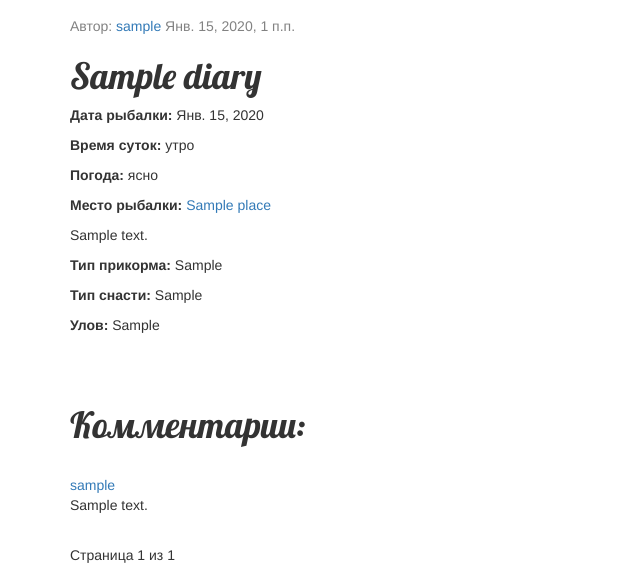
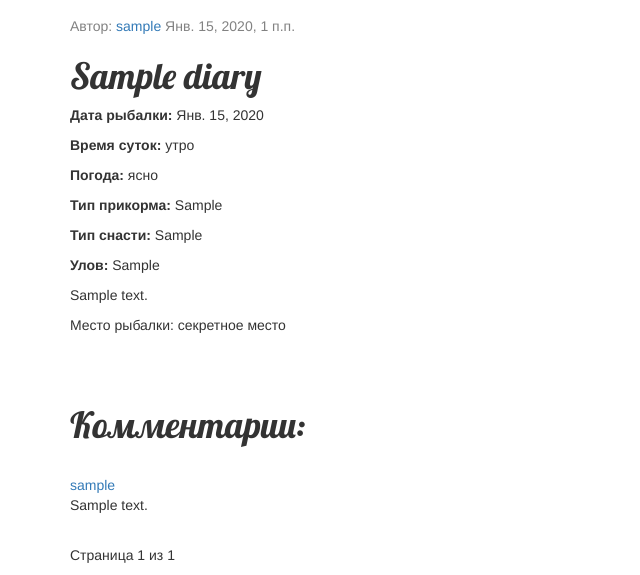
Before and after one commit to ddarling-ddarkling/fisherman-s_diary, a Django app: page /diary/1/ in a window 1280 px wide. Shown: the part 148-723 px from the top of the page, without its empty margins (0-640 px from the left). Run offline with Django 3.2, Linux system fonts and the light colour scheme; tables that the repository leaves empty hold one stand-in row (values such as "Sample post"); some libraries are stand-ins or nearby versions.

Commit message:
added secret places

```diff
--- a/diary/templates/diary/diary_detail.html
+++ b/diary/templates/diary/diary_detail.html
@@ -1,4 +1,5 @@
-{% extends 'base.html' %}
+{% extends 'base_with_map.html' %}
+{% load l10n %}
 
 {% block content %}
     <div class="post">
@@ -25,10 +26,6 @@
         {% endif %}
         <p><b>Время суток:</b> {{ diary.get_fishing_time_display }}</p>
         <p><b>Погода:</b> {{ diary.get_weather_display }}</p>
-        {% if diary.place and diary.place.deleted == False %}
-            <p><b>Место рыбалки: </b><a href="{% url 'place_detail' pk=diary.place.pk %}">{{ diary.place.name}}</a></p>
-        {% endif %}
-        <p>{{ diary.description|linebreaksbr }}</p>
         {% if diary.feeding_type %}
             <p><b>Тип прикорма:</b> {{ diary.feeding_type}}</p>
         {% endif %}
@@ -38,6 +35,32 @@
         {% if diary.catch_type %}
             <p><b>Улов:</b> {{ diary.catch_type}}</p>
         {% endif %}
+        <p>{{ diary.description|linebreaksbr }}</p>
+
+        {% if diary.place and diary.place.deleted == False %}
+            {% if request.user == diary.author and diary.place.visibility == "me" or diary.place.visibility == "all" %}
+                <div id="mapid" style="width: 600px; height: 400px;"></div>
+                <script>
+
+                    var mymap = L.map('mapid').setView([{{ diary.place.latitude|unlocalize }}, {{ diary.place.longitude|unlocalize }}], 11);
+
+                    L.tileLayer('https://api.tiles.mapbox.com/v4/{id}/{z}/{x}/{y}.png?access_token=pk.eyJ1IjoibWFwYm94IiwiYSI6ImNpejY4NXVycTA2emYycXBndHRqcmZ3N3gifQ.rJcFIG214AriISLbB6B5aw', {
+                        maxZoom: 18,
+                        attribution: 'Map data &copy; <a href="https://www.openstreetmap.org/">OpenStreetMap</a> contributors, ' +
+                            '<a href="https://creativecommons.org/licenses/by-sa/2.0/">CC-BY-SA</a>, ' +
+                            'Imagery © <a href="https://www.mapbox.com/">Mapbox</a>',
+                        id: 'mapbox.streets'
+                    }).addTo(mymap);
+
+                    L.marker([{{ diary.place.latitude|unlocalize }}, {{ diary.place.longitude|unlocalize }}]).addTo(mymap)
+                    .bindPopup('<a href="{% url 'place_detail' pk=diary.place.pk %}">{{ diary.place.name}}</a>').openPopup();
+
+                </script>
+            {% else %}
+                <p>Место рыбалки: секретное место</p>
+            {% endif %}
+        {% endif %}
+
     </div>
         <h1><a name="comments"></a>Комментарии:</h1>
         {% for comment in comments %}
--- a/diary/views.py
+++ b/diary/views.py
@@ -42,6 +42,7 @@ def diary_detail(request, pk):
         comments = paginator.page(1)
     except EmptyPage:
         comments = paginator.page(paginator.num_pages)
+
     return render(request, 'diary/diary_detail.html', {'diary': diary, 'comments': comments, 'form': form})
 
 
--- a/places/templates/detail.html
+++ b/places/templates/detail.html
@@ -21,6 +21,7 @@
         {% else %}
             <a href="{% url 'place_restore' pk=place.pk %}">Восстановить</a>
         {% endif %}
+        <h1>Записи, связанные с этим местом:</h1>
         {% for diary in diary_list %}
             <div>
                 <a href="{% url 'diary_detail' pk=diary.pk %}">{{ diary.name }}</a>&nbsp;
--- a/places/templates/places.html
+++ b/places/templates/places.html
@@ -25,7 +25,7 @@
 
             {% for place in place_list %}
                 L.marker([{{ place.latitude|unlocalize }}, {{ place.longitude|unlocalize }}]).addTo(mymap)
-                .bindPopup('<a href="{% url 'place_detail' pk=place.pk %}">{{ place.name }}</a>').openPopup();
+                .bindPopup('<a href="{% url 'place_detail' pk=place.pk %}">{{ place.name }}</a>');
             {% endfor %}
 
         </script>
```
